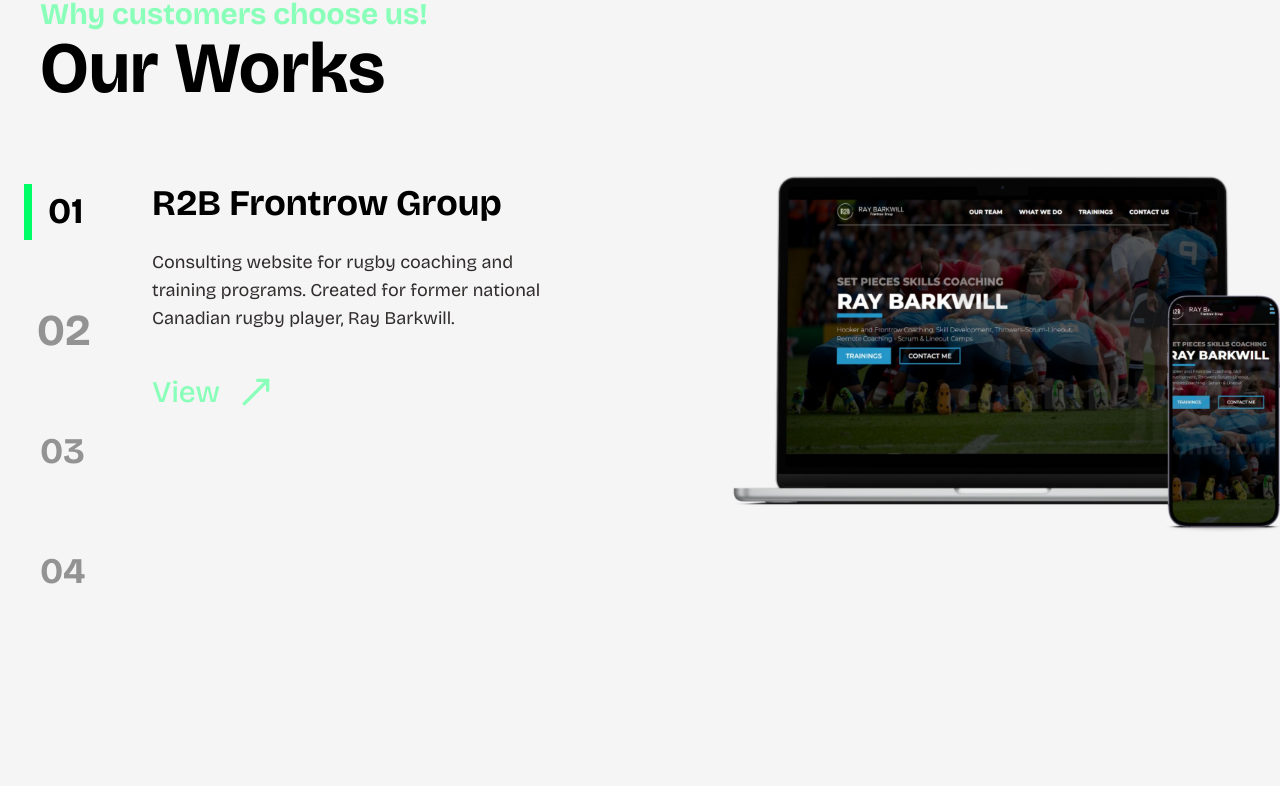
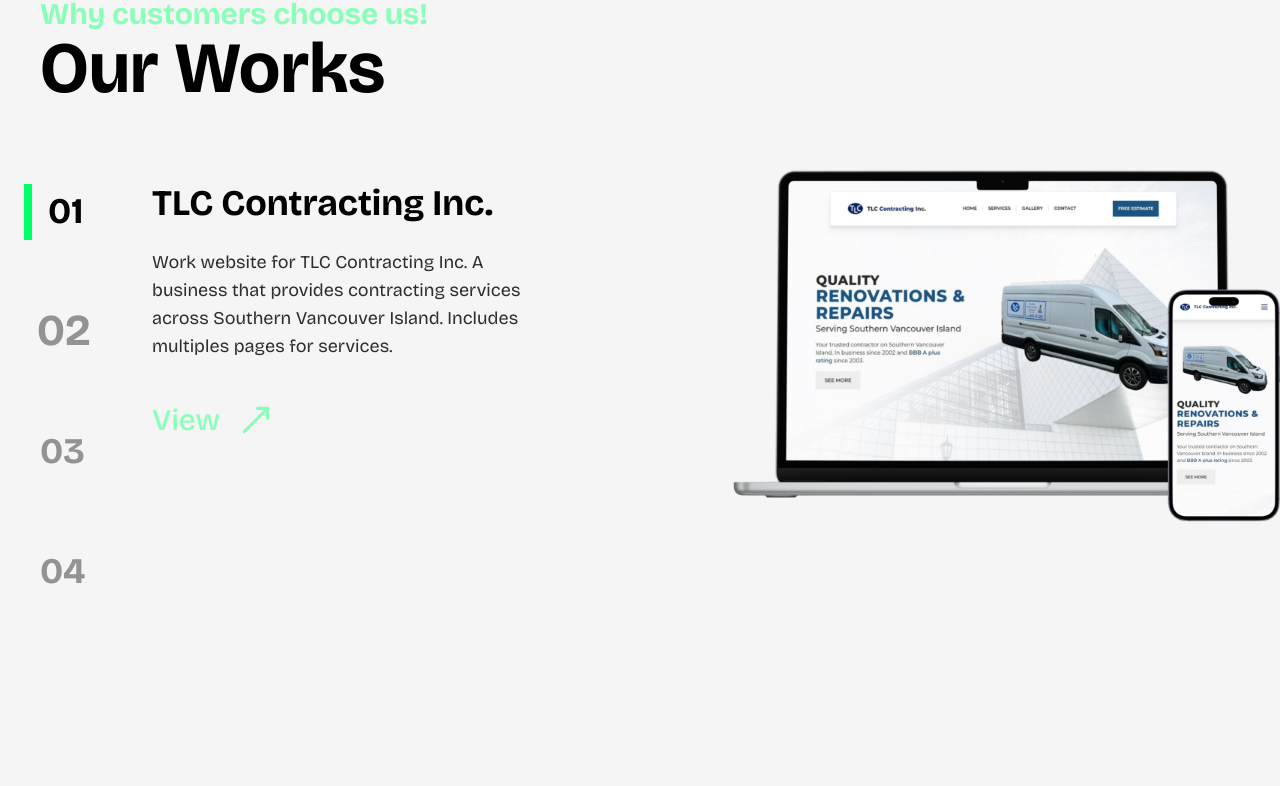
Before and after one commit to abdullahbinazeem/xamaaTechnologies, a Next.js app: page / in a window 1280 px wide. Shown: the part 1232-2018 px from the top of the page. Built offline with nearby package versions, Linux system fonts and the light colour scheme.

Commit message:
added tlc contracting to business site.

```diff
--- a/app/_pages/customers.tsx
+++ b/app/_pages/customers.tsx
@@ -11,7 +11,7 @@
 const Customer = () => {
   return (
     <div id="customers">
-      <Container className="-mb-20 h-screen pt-40 md:min-h-[800px]">
+      <Container className="h-screem my-32 md:min-h-[800px]">
         <div>
           <h2 className="text-lg font-bold text-[#8AFFB9] sm:text-xl md:text-2xl lg:text-3xl">
             What our customers are saying
--- a/app/_pages/work.tsx
+++ b/app/_pages/work.tsx
@@ -7,22 +7,20 @@
 import Container from "@/components/container";
 
 import RaybarkwillSample from "@/public/samples/R2b.jpg";
-import SamosaKing from "@/public/samples/SamosaKing.jpg";
 import WheelzDriving from "@/public/samples/4WheelzDriving.jpg";
-import Eccomerce from "@/public/samples/Eccomerce.jpg";
-import Studily from "@/public/samples/Studily.jpg";
 import AlbCanada from "@/public/samples/AlbCanada.jpg";
+import TlcContracting from "@/public/samples/TlcContracting.jpg";
 
 import { MoveUpRight } from "lucide-react";
 import { cn } from "@/libs/utils";
 
 const samples = [
   {
-    title: "R2B Frontrow Group",
+    title: "TLC Contracting Inc.",
     description:
-      "Consulting website for rugby coaching and training programs. Created for former national Canadian rugby player, Ray Barkwill. ",
-    link: "http://r2bfrontrow.com/",
-    img: RaybarkwillSample,
+      "Work website for TLC Contracting Inc. A business that provides contracting services across Southern Vancouver Island. Includes multiples pages for services.",
+    link: "https://tlccontracting.ca/",
+    img: TlcContracting,
   },
   {
     title: "AlbCanada Construction",
@@ -32,18 +30,18 @@
     img: AlbCanada,
   },
   {
+    title: "R2B Frontrow Group",
+    description:
+      "Consulting website for rugby coaching and training programs. Created for former national Canadian rugby player, Ray Barkwill. ",
+    link: "http://r2bfrontrow.com/",
+    img: RaybarkwillSample,
+  },
+  {
     title: "4 Wheelz Driving",
     description:
       "Driving School website based in Langford Victoria. Book lessons, road tests, and training courses. ",
     link: "https://4wheelzdriving.netlify.app/",
     img: WheelzDriving,
-  },
-  {
-    title: "E-Commerce Dashboard",
-    description:
-      "Backend dashboard to manage your E-commerce site. Add products, categories, shipping methods, view orders and more.",
-    link: "https://freds-ecom-dashboard.vercel.app/",
-    img: Eccomerce,
   },
 ];
 
```
Also changed, not shown: public/samples/TlcContracting.jpg (added).
